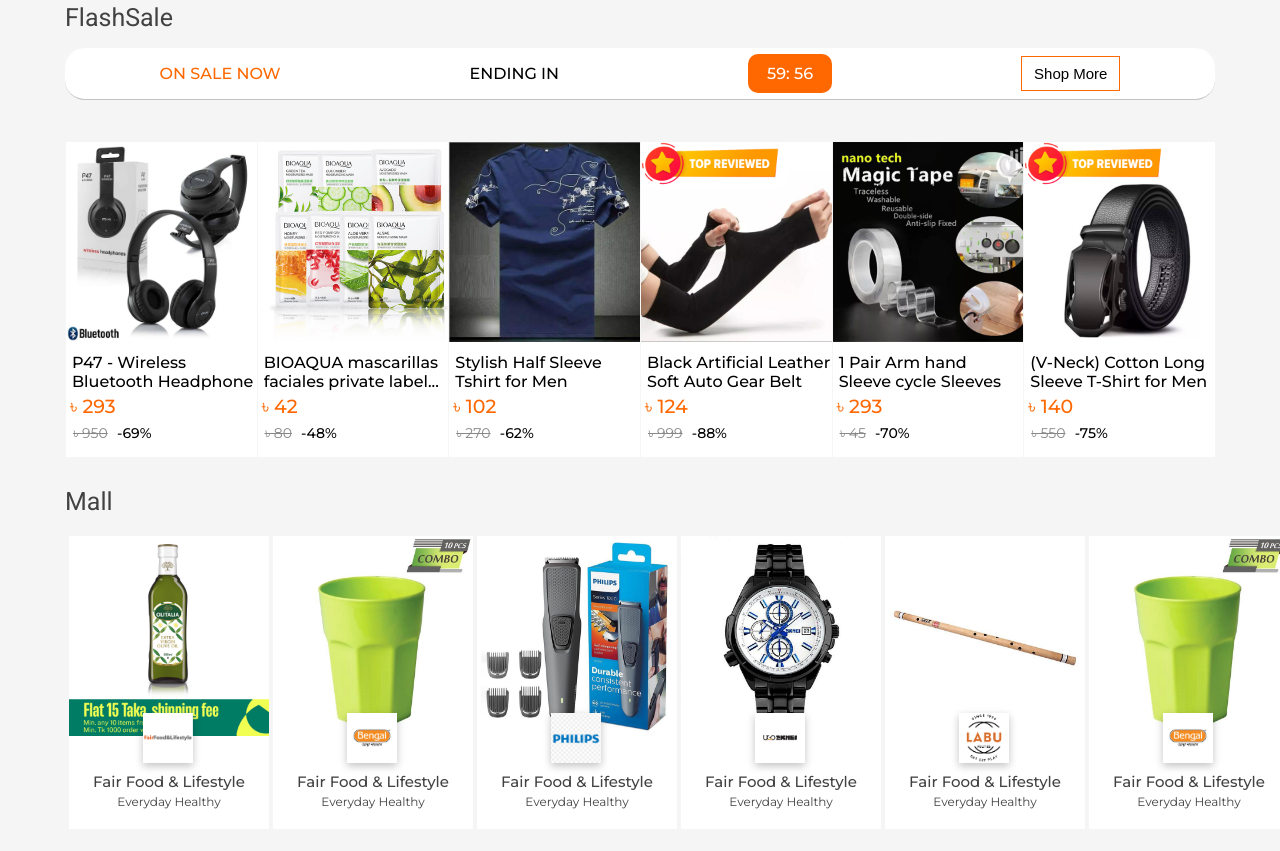
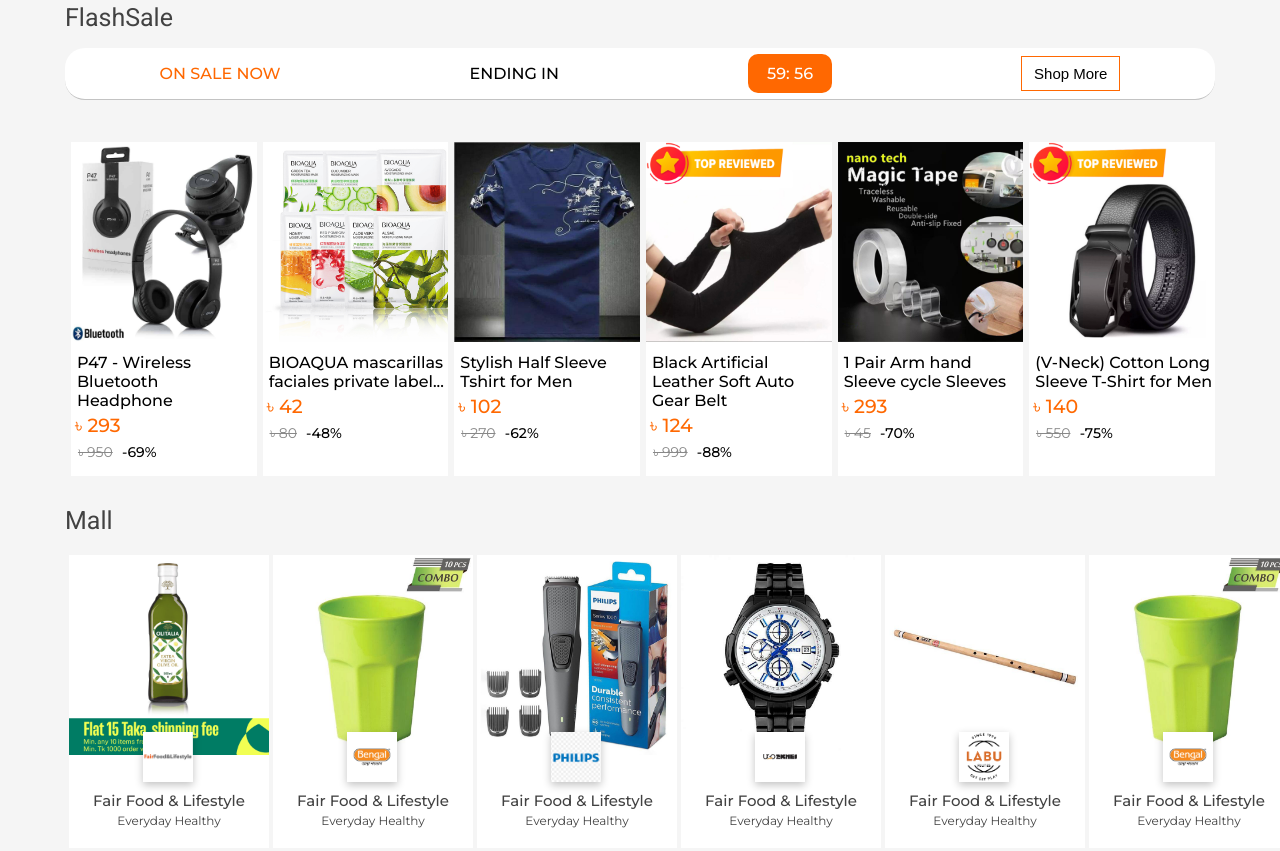
Before and after one commit to Ayon090/darazclone.github.io, a plain HTML site: page daraz/index.html in a window 1280 px wide. Shown: the part 913-1764 px from the top of the page. Drawn offline with nearby package versions, Linux system fonts and the light colour scheme.

Commit message:
Update style.css
new css added

```diff
--- a/daraz/style.css
+++ b/daraz/style.css
@@ -240,7 +240,8 @@ h3 {
   overflow: hidden;
   cursor: pointer;
   background: rgb(255, 255, 255);
-  margin-left: 1px;
+  margin-left: 6px;
+  /* transition: auto; */
 }
 .product:hover {
   box-shadow: rgba(100, 100, 111, 0.2) 0px 7px 29px 0px;
```
